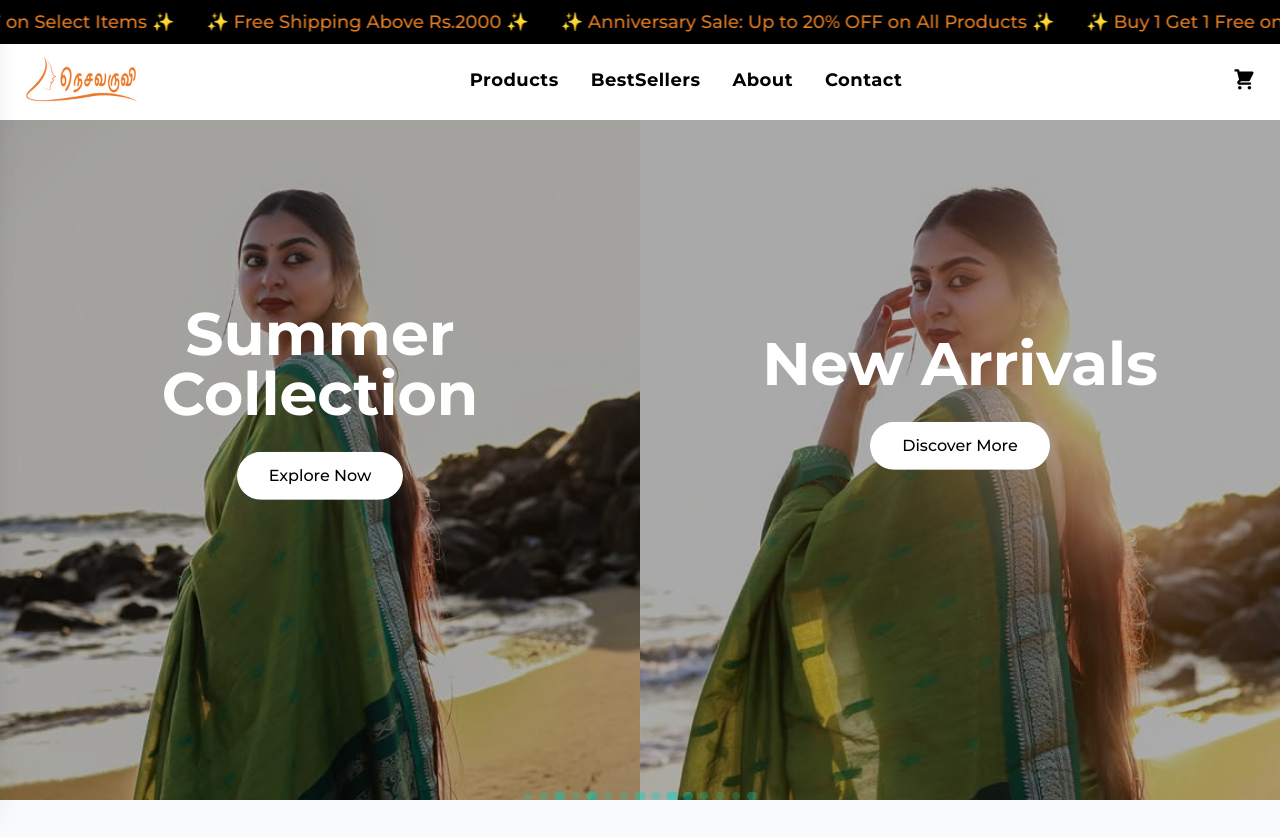
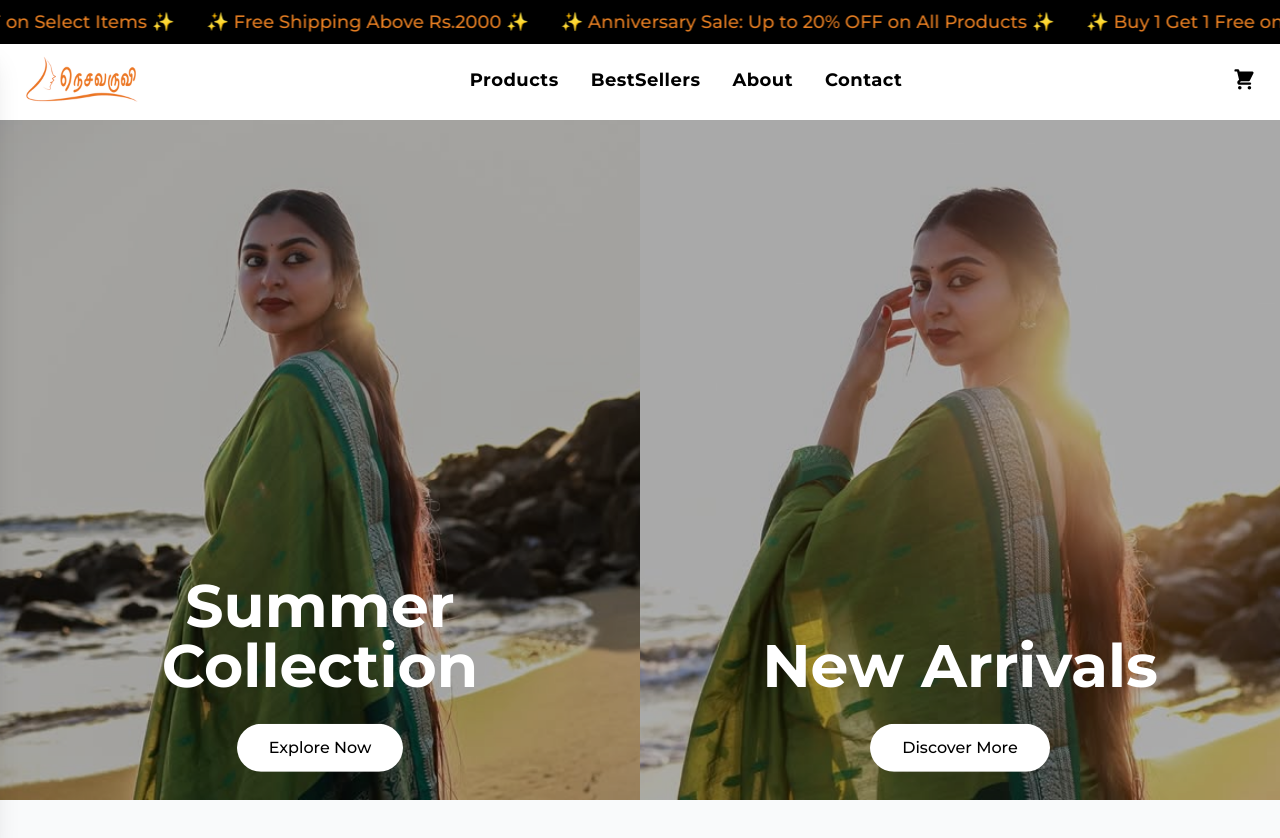
Before and after one commit to gaqlaxy/Nesavaruvi_Revamp, a React (Vite) app: page / in a window 1280 px wide. Shown: the top 838 px of the page. Built offline with nearby package versions, Linux system fonts and the light colour scheme.

Commit message:
Modified Hero Section

```diff
--- a/src/components/Footer.jsx
+++ b/src/components/Footer.jsx
@@ -351,7 +351,7 @@ const Footer = () => {
       </div>
 
       {/* Decorative elements */}
-      <div className="absolute bottom-0 left-0 w-full overflow-hidden">
+      {/* <div className="absolute bottom-0 left-0 w-full overflow-hidden">
         <div className="flex justify-center">
           {[...Array(15)].map((_, i) => (
             <div
@@ -363,7 +363,7 @@ const Footer = () => {
             />
           ))}
         </div>
-      </div>
+      </div> */}
     </footer>
   );
 };
--- a/src/components/Navbar.jsx
+++ b/src/components/Navbar.jsx
@@ -56,8 +56,11 @@ export default function Navbar({ cartCount }) {
   return (
     // <nav className=" w-full top-10 z-50 bg-white shadow-sm">
     <nav
-      className={`fixed w-full top-10 z-50 bg-white ${
-        hasScrolled ? "shadow-sm" : ""
+      // Control Shadow for mobile nav
+
+      className={`fixed  w-full top-10 z-50 bg-white transition-shadow duration-300 ${
+        hasScrolled ? " " : ""
+        // hasScrolled ? "shadow-sm, backdrop-blur, bg-white/90" : ""
       }`}
     >
       {/* Desktop Navigation */}
@@ -130,7 +133,7 @@ export default function Navbar({ cartCount }) {
       {/* Mobile Menu Drawer */}
       <div
         ref={mobileMenuRef}
-        className="fixed left-0 top-0 h-full w-64 bg-white shadow-xl z-50 transform -translate-x-full"
+        className="fixed left-0 top-10 h-full w-64 bg-white shadow-xl z-50 transform -translate-x-full"
       >
         <div className="p-4 border-b flex justify-between items-center">
           <div className="text-xl font-bold">Menu</div>
--- a/src/pages/HeroSection.jsx
+++ b/src/pages/HeroSection.jsx
@@ -45,10 +45,10 @@ export default function HeroSection() {
       className="h-screen grid md:grid-cols-2 sm:grid-cols-1 relative overflow-hidden"
     >
       {/* Left Hero Item */}
-      <div className="relative group h-[80vh] md:h-auto">
+      <div className="relative group h-screen md:h-screen">
         <div className="absolute inset-0 bg-[url('/hero1.jpg')] bg-cover bg-center transform transition-transform duration-700 " />
 
-        <div className="absolute inset-0 bg-black/30 flex items-center justify-center p-8">
+        <div className="absolute inset-0 bg-black/30 flex items-end justify-center p-8">
           <div className="text-center space-y-6">
             <h2 className="text-4xl md:text-6xl font-bold text-white">
               Summer Collection
@@ -69,10 +69,10 @@ export default function HeroSection() {
       </div>
 
       {/* Right Hero Item */}
-      <div className="relative group h-[80vh] md:h-auto">
+      <div className="relative group h-screen md:h-screen">
         <div className="absolute inset-0 bg-[url('/hero2.jpg')] bg-cover bg-center transform transition-transform duration-700" />
 
-        <div className="absolute inset-0 bg-black/30 flex items-center justify-center p-8">
+        <div className="absolute inset-0 bg-black/30 flex items-end justify-center p-8">
           <div className="text-center space-y-6">
             <h2 className="text-4xl md:text-6xl font-bold text-white">
               New Arrivals
```
